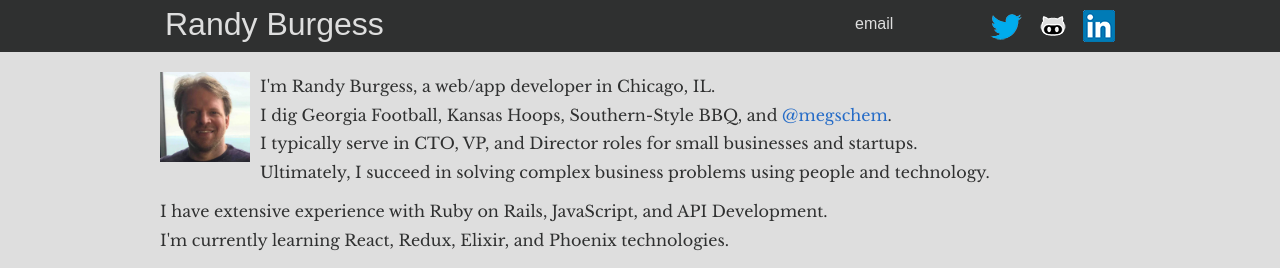
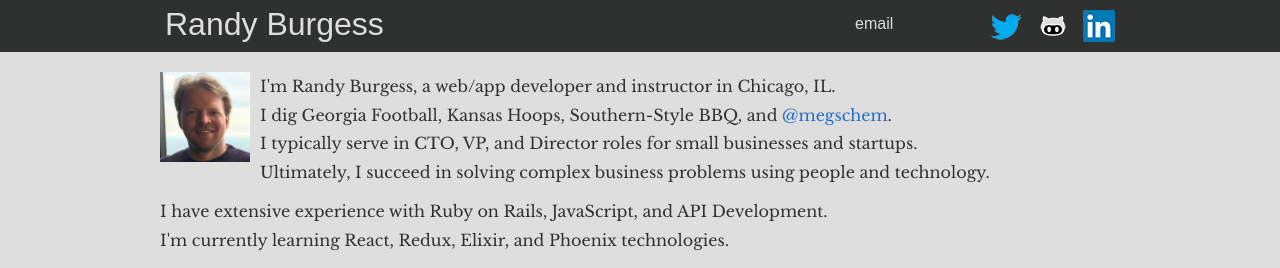
Before and after one commit to wrburgess/wrburgess.github.com, a Jekyll site: the page built from index.html, in a window 1280 px wide. Shown: the top 268 px of the page. Built offline with Jekyll 4.4.1, drawn with Linux system fonts in a browser that asks for light colours; some web fonts are replaced; Markdown is read by kramdown in place of the engine named in the settings.

Commit message:
updating job message

```diff
--- a/index.html
+++ b/index.html
@@ -1,11 +1,11 @@
 ---
 layout: layout
-title: William Randal Burgess of Chicago, IL, USA
+title: Randy Burgess of Chicago, IL, USA
 ---
 <div id="intro-wrapper">
   <div id="intro">
     <img src="/images/wrburgess-logo.jpg" alt="Randy Burgess Picture" title="Randy Burgess" width="90" height="90" />
-    I'm Randy Burgess, a web/app developer in Chicago, IL.<br/>
+    I'm Randy Burgess, a web/app developer and instructor in Chicago, IL.<br/>
     I dig Georgia Football, Kansas Hoops, Southern-Style BBQ, and <a href="https://twitter.com/megschem" title="Megan Schemmel on Twitter">@megschem</a>.<br/>
     I typically serve in CTO, VP, and Director roles for small businesses and startups.<br/>
     Ultimately, I succeed in solving complex business problems using people and technology.
```
